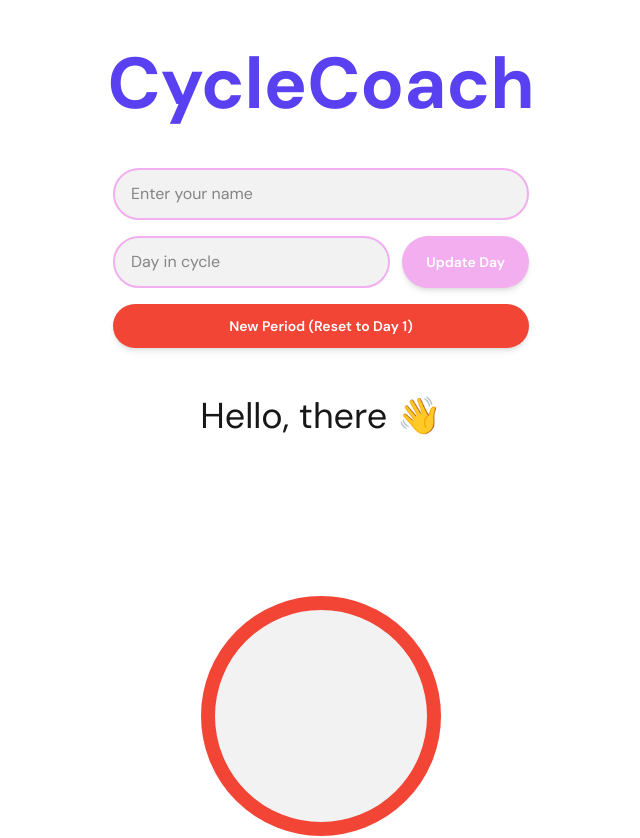
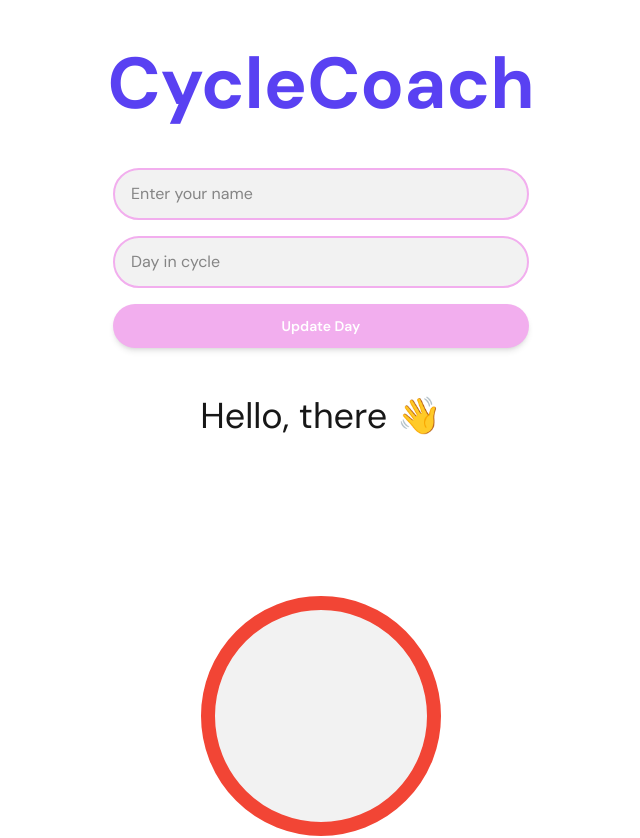
Before and after one commit to zofienora/cyclecoach, a Next.js app in the folder my-app/: page / in a window 1280 px wide. Shown: the top 838 px of the page, without its empty margins (319-959 px from the left). Built offline with nearby package versions, Linux system fonts and the light colour scheme.

Commit message:
changed input fields arrangment

```diff
--- a/my-app/app/components/Header.tsx
+++ b/my-app/app/components/Header.tsx
@@ -36,7 +36,7 @@ export default function Header() {
         </div>
 
         {/* Day in cycle input */}
-        <div className="flex gap-3 w-full">
+        <div className="w-full">
           <input
             type="number"
             placeholder="Day in cycle"
@@ -44,14 +44,8 @@ export default function Header() {
             onChange={(e) => setDayInput(e.target.value)}
             min="1"
             max={userData?.cycleLength || 35}
-            className="flex-1 px-4 py-3 border-2 border-primary rounded-full bg-surface text-foreground placeholder:text-foreground/50 focus:outline-none focus:ring-2 focus:ring-primary focus:border-transparent transition-all"
+            className="w-full px-4 py-3 border-2 border-primary rounded-full bg-surface text-foreground placeholder:text-foreground/50 focus:outline-none focus:ring-2 focus:ring-primary focus:border-transparent transition-all"
           />
-          <button
-            onClick={handleUpdateDay}
-            className="bg-primary text-white text-sm px-6 py-3 rounded-full font-semibold hover:opacity-90 transition-opacity shadow-md"
-          >
-            Update Day
-          </button>
         </div>
 
         {/* Cycle length input */}
@@ -70,12 +64,12 @@ export default function Header() {
           </div>
         )}
 
-        {/* Reset to day 1 button */}
+        {/* Update button */}
         <button
-          onClick={resetToDayOne}
-          className="bg-alert text-white text-sm px-6 py-3 rounded-full font-semibold shadow-md hover:opacity-90 transition-opacity w-full"
+          onClick={handleUpdateDay}
+          className="bg-primary text-white text-sm px-6 py-3 rounded-full font-semibold hover:opacity-90 transition-opacity shadow-md w-full"
         >
-          New Period (Reset to Day 1)
+          Update Day
         </button>
       </div>
 
```
